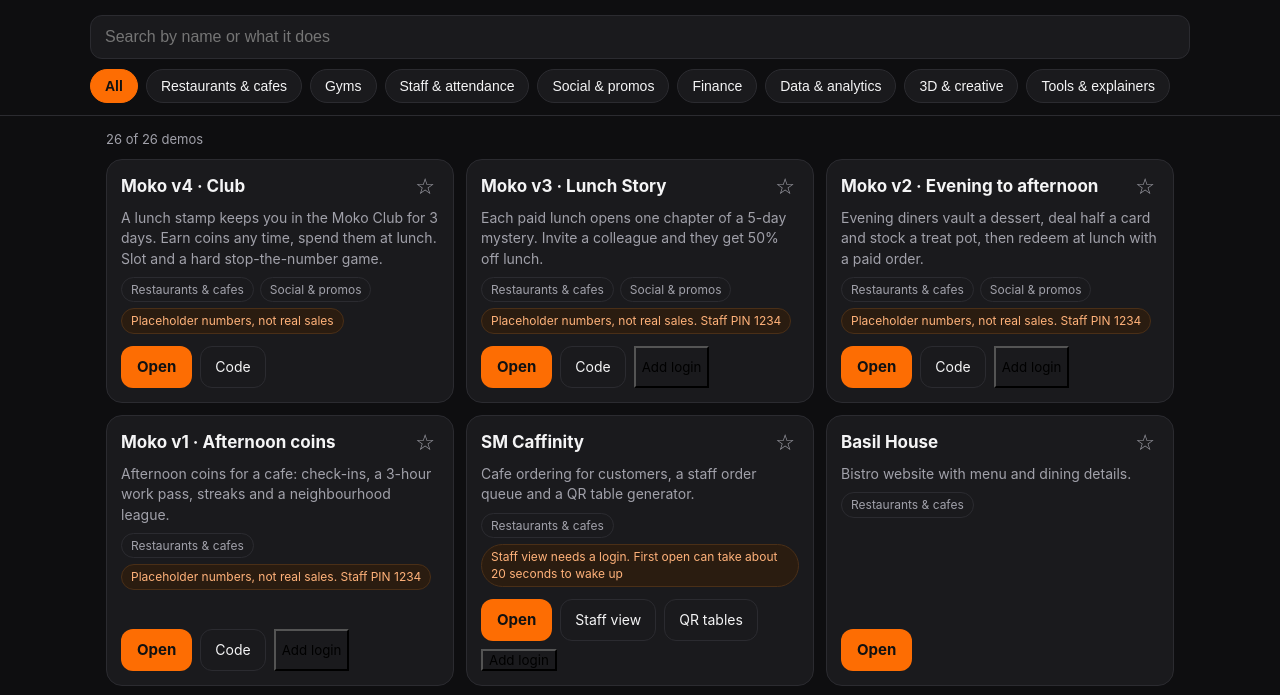
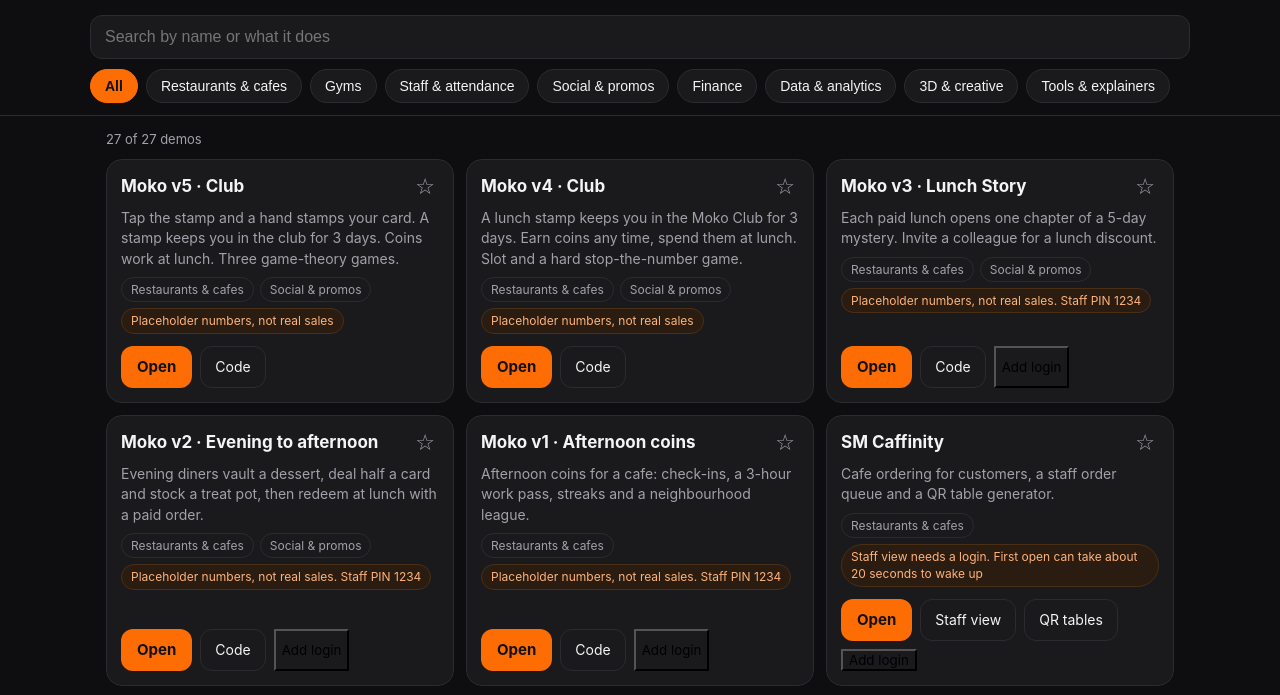
Before and after one commit to Raj117m/Raj117m.github.io, a plain HTML site: page demos/index.html in a window 1280 px wide. Shown: the part 79-774 px from the top of the page. Drawn offline with Linux system fonts and the light colour scheme.

Commit message:
Demo shelf: add Moko v5, drop the 50% wording
Co-Authored-By: Claude Sonnet 5.5 <noreply@anthropic.com>

```diff
--- a/demos/index.html
+++ b/demos/index.html
@@ -70,9 +70,11 @@ var TYPES = {
   tools:  "Tools & explainers"
 };
 var DEMOS = [
+  { name:"Moko v5 · Club", line:"Tap the stamp and a hand stamps your card. A stamp keeps you in the club for 3 days. Coins work at lunch. Three game-theory games.", types:["food","social"],
+    url:"https://raj117m.github.io/moko-demo/v5/", repo:"https://github.com/Raj117m/moko-demo", note:"Placeholder numbers, not real sales" },
   { name:"Moko v4 · Club", line:"A lunch stamp keeps you in the Moko Club for 3 days. Earn coins any time, spend them at lunch. Slot and a hard stop-the-number game.", types:["food","social"],
     url:"https://raj117m.github.io/moko-demo/v4/", repo:"https://github.com/Raj117m/moko-demo", note:"Placeholder numbers, not real sales" },
-  { name:"Moko v3 · Lunch Story", line:"Each paid lunch opens one chapter of a 5-day mystery. Invite a colleague and they get 50% off lunch.", types:["food","social"],
+  { name:"Moko v3 · Lunch Story", line:"Each paid lunch opens one chapter of a 5-day mystery. Invite a colleague for a lunch discount.", types:["food","social"],
     url:"https://raj117m.github.io/moko-demo/v3/", repo:"https://github.com/Raj117m/moko-demo", note:"Placeholder numbers, not real sales. Staff PIN 1234" },
   { name:"Moko v2 · Evening to afternoon", line:"Evening diners vault a dessert, deal half a card and stock a treat pot, then redeem at lunch with a paid order.", types:["food","social"],
     url:"https://raj117m.github.io/moko-demo/v2/", repo:"https://github.com/Raj117m/moko-demo", note:"Placeholder numbers, not real sales. Staff PIN 1234" },
```
